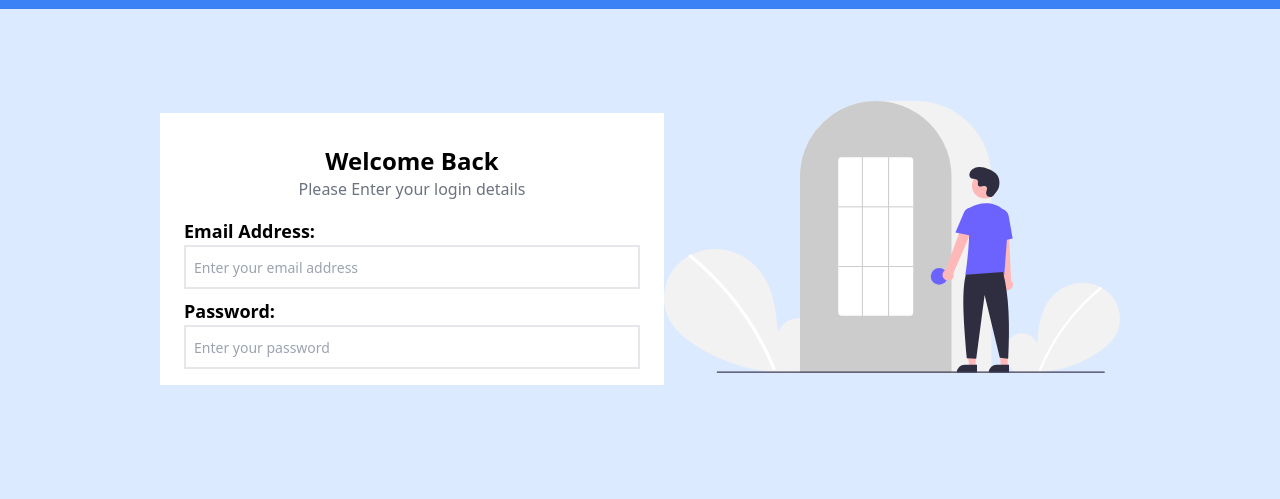
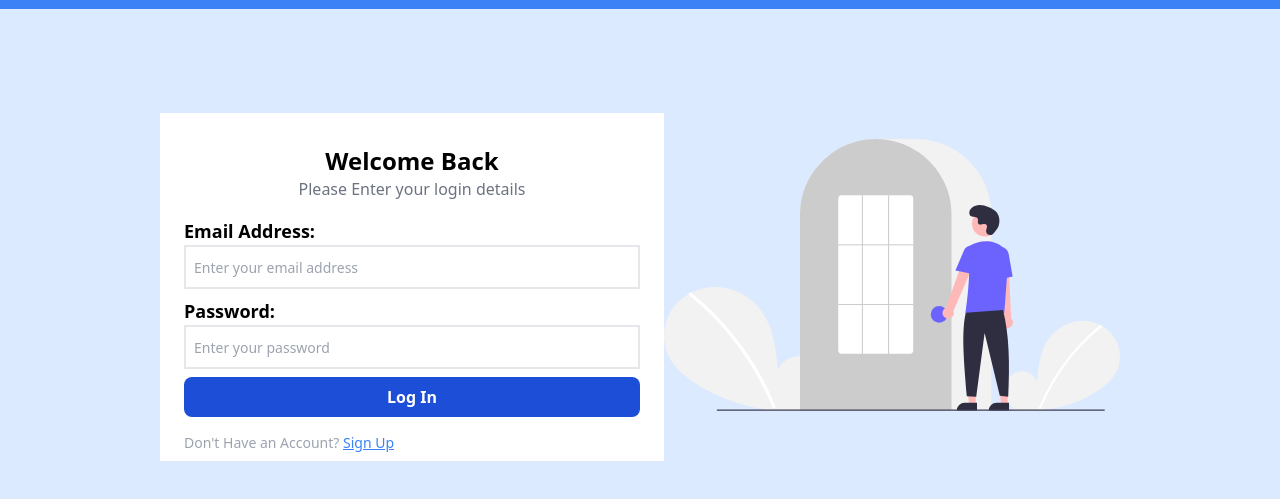
Before and after one commit to probillal/login_form, a website: page index.html in a window 1280 px wide. Shown: the part 87-586 px from the top of the page. Drawn offline with Linux system fonts and the light colour scheme.

Commit message:
form login button done

```diff
--- a/index.html
+++ b/index.html
@@ -103,7 +103,16 @@
               type="password"
               placeholder="Enter your password"
             />
+            <input
+              class="px-4 py-2 font-semibold rounded-lg bg-blue-700 hover:bg-blue-900 text-white outline-none text-center w-full transition-all duration-200 cursor-pointer"
+              type="LogIn"
+              value="Log In"
+            />
           </form>
+          <p class="mt-4 text-sm text-gray-400">
+            Don't Have an Account?
+            <a href="" class="text-blue-500 underline">Sign Up</a>
+          </p>
         </div>
         <!-- img div -->
         <div class="order-1 md:order-2 flex-1">
```
Also changed, not shown: css/style.css.
